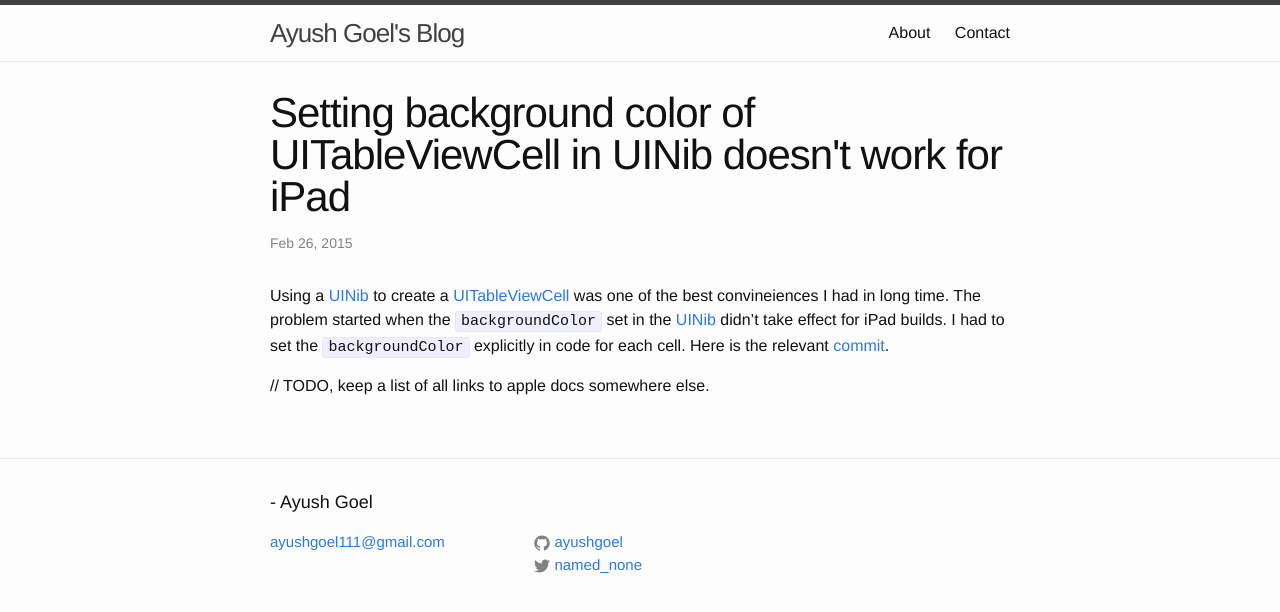
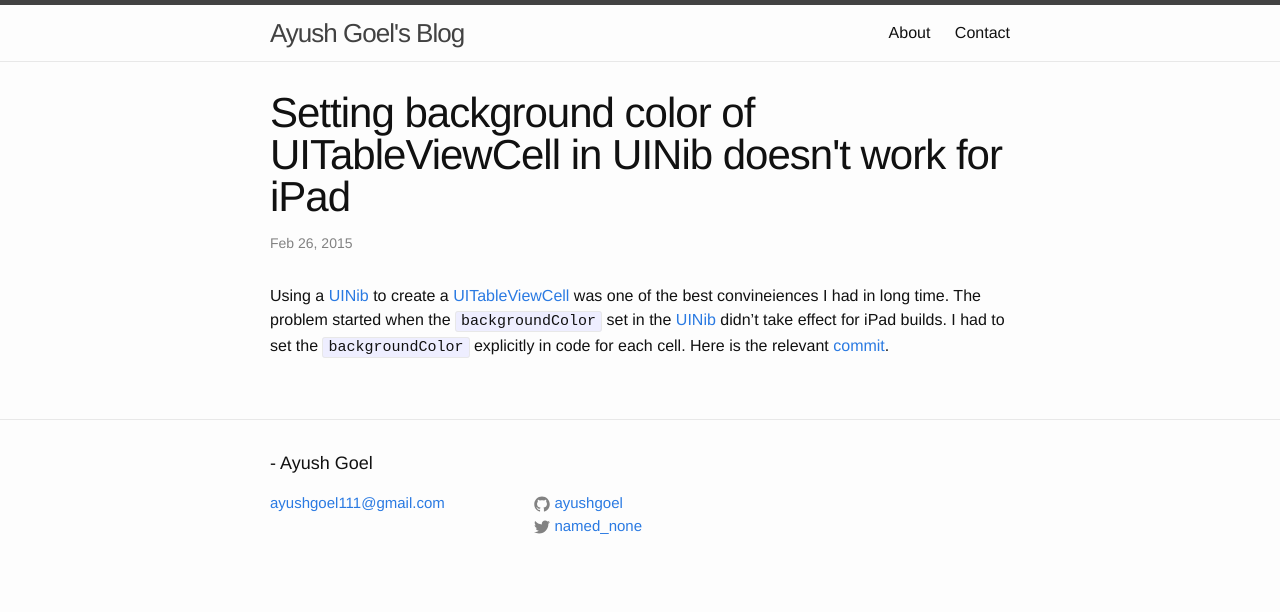
Before and after one commit to ayushgoel/ayushgoel.github.io, a Jekyll site: the page built from _posts/2015-02-26-ipad-cell-problem.md, in a window 1280 px wide. Shown: the top 612 px of the page. Built offline with Jekyll 4.4.1, drawn with Linux system fonts in a browser that asks for light colours.

Commit message:
Remove unwanted TODO

```diff
--- a/_posts/2015-02-26-ipad-cell-problem.md
+++ b/_posts/2015-02-26-ipad-cell-problem.md
@@ -6,7 +6,5 @@ Using a [UINib][UINib] to create a [UITableViewCell][UITableViewCell] was one of
 I had to set the `backgroundColor` explicitly in code for each cell.
 Here is the relevant [commit](https://github.com/mx4492/wily/commit/dddca4fd5188c030d45d766888bd70e50bd3ee7f).
 
-// TODO, keep a list of all links to apple docs somewhere else.
-
 [UINib]: https://developer.apple.com/library/prerelease/ios/documentation/UIKit/Reference/UINib_Ref/index.html
 [UITableViewCell]: https://developer.apple.com/library/prerelease/ios/documentation/UIKit/Reference/UITableViewCell_Class/index.html
```
